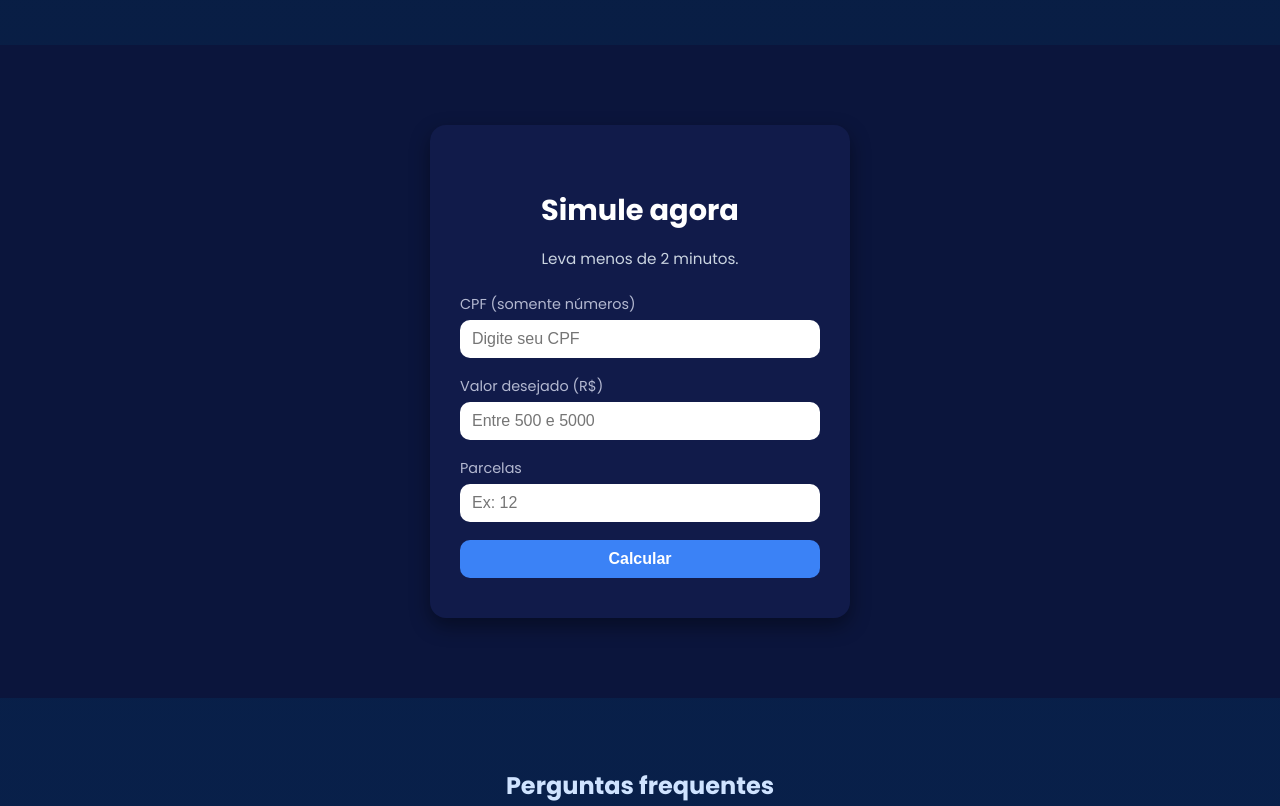
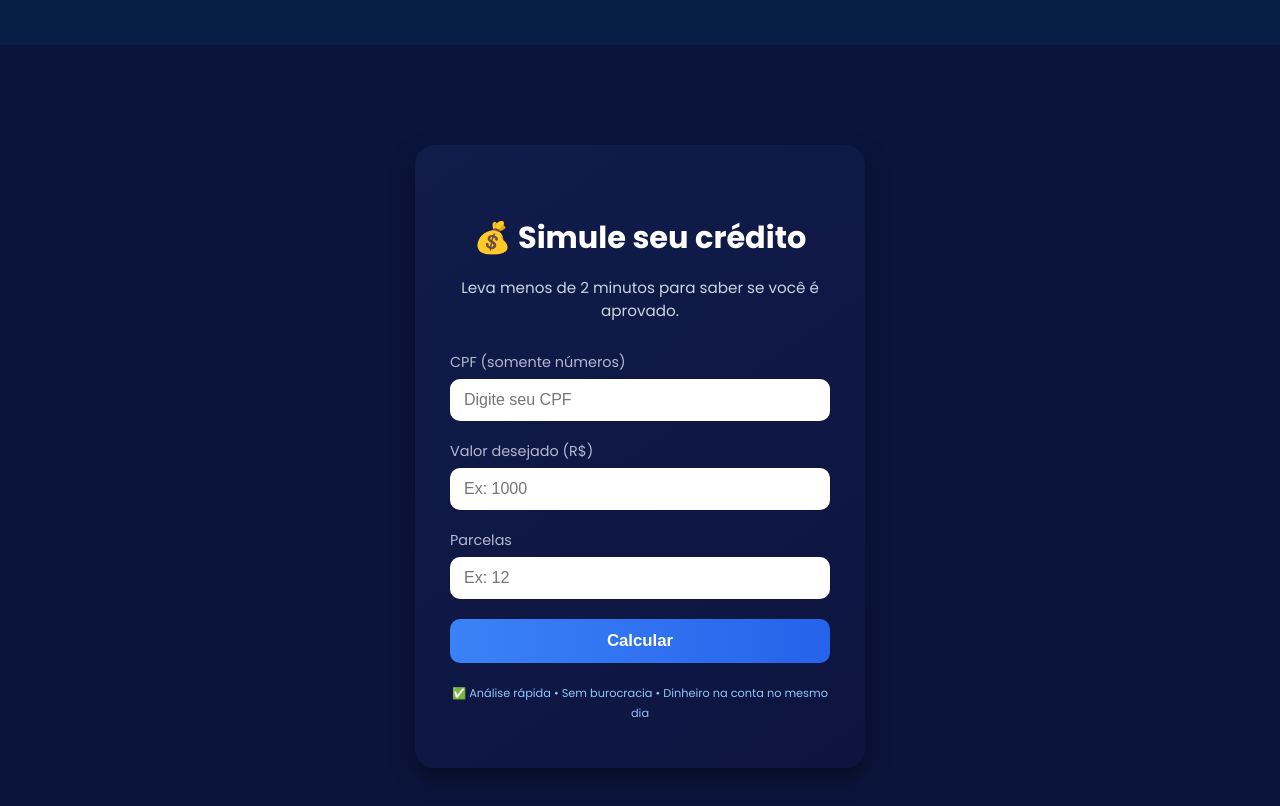
Before and after one commit to sacnutrividaretinox-ui/MaozinhaCred, a plain HTML site: page index.html in a window 1280 px wide. Shown: the part 1900-2706 px from the top of the page. Drawn offline with Linux system fonts and the light colour scheme.

Commit message:
Atualização: layout centralizado do card de simulação

```diff
--- a/index.html
+++ b/index.html
@@ -147,8 +147,8 @@
   <!-- Simulador (âncora) -->
   <section id="simulador" class="simulador">
   <div class="simulador-card">
-    <h2>Simule agora</h2>
-    <p>Leva menos de 2 minutos.</p>
+    <h2>💰 Simule seu crédito</h2>
+    <p>Leva menos de 2 minutos para saber se você é aprovado.</p>
 
     <form id="formSimulacao" onsubmit="redirecionar(event)">
       <div class="campo">
@@ -158,7 +158,7 @@
 
       <div class="campo">
         <label for="valor">Valor desejado (R$)</label>
-        <input type="number" id="valor" placeholder="Entre 500 e 5000" required>
+        <input type="number" id="valor" placeholder="Ex: 1000" required>
       </div>
 
       <div class="campo">
@@ -166,8 +166,12 @@
         <input type="number" id="parcelas" placeholder="Ex: 12" required>
       </div>
 
-      <button type="submit">Calcular</button>
+      <button type="submit" class="btn-calcular">Calcular</button>
     </form>
+
+    <div class="simulador-info">
+      <small>✅ Análise rápida • Sem burocracia • Dinheiro na conta no mesmo dia</small>
+    </div>
   </div>
 </section>
 
--- a/style.css
+++ b/style.css
@@ -96,72 +96,91 @@ a{color:inherit;text-decoration:none}
   display: flex;
   justify-content: center;
   align-items: center;
-  background-color: #0B153C; /* mesmo fundo da página */
-  padding: 80px 20px;
+  background: #0B153C;
+  padding: 100px 20px;
 }
 
 .simulador-card {
-  background-color: #111B4A; /* cor do card */
-  border-radius: 16px;
-  box-shadow: 0 8px 20px rgba(0, 0, 0, 0.4);
-  padding: 40px 30px;
+  background: linear-gradient(145deg, #111C4A, #0D1440);
+  border-radius: 20px;
+  box-shadow: 0 10px 25px rgba(0, 0, 0, 0.4);
+  padding: 45px 35px;
   width: 100%;
-  max-width: 420px;
+  max-width: 450px;
+  text-align: center;
   color: #fff;
-  text-align: center;
+  transition: transform 0.3s ease, box-shadow 0.3s ease;
+}
+
+.simulador-card:hover {
+  transform: translateY(-5px);
+  box-shadow: 0 15px 30px rgba(0, 0, 0, 0.5);
 }
 
 .simulador-card h2 {
-  font-size: 1.8rem;
+  font-size: 1.9rem;
   font-weight: 700;
-  margin-bottom: 8px;
+  color: #ffffff;
+  margin-bottom: 10px;
 }
 
 .simulador-card p {
   color: #cbd5e1;
-  margin-bottom: 24px;
+  margin-bottom: 30px;
   font-size: 0.95rem;
 }
 
 .simulador-card .campo {
   text-align: left;
-  margin-bottom: 18px;
+  margin-bottom: 20px;
 }
 
 .simulador-card label {
   display: block;
   font-size: 0.9rem;
   color: #b3b8d0;
-  margin-bottom: 5px;
+  margin-bottom: 6px;
 }
 
 .simulador-card input {
   width: 100%;
-  padding: 10px 12px;
+  padding: 12px 14px;
   border-radius: 10px;
   border: none;
+  outline: none;
+  background: #fff;
   font-size: 1rem;
-  outline: none;
   color: #111;
+  transition: 0.2s ease;
 }
 
-.simulador-card button {
+.simulador-card input:focus {
+  box-shadow: 0 0 0 3px rgba(59, 130, 246, 0.6);
+}
+
+.btn-calcular {
   width: 100%;
-  background-color: #3b82f6;
+  background: linear-gradient(to right, #3B82F6, #2563EB);
   color: white;
   border: none;
   border-radius: 10px;
-  padding: 10px 0;
-  font-size: 1rem;
+  padding: 12px 0;
+  font-size: 1.05rem;
   font-weight: 600;
   cursor: pointer;
-  transition: background 0.3s;
+  transition: 0.3s;
 }
 
-.simulador-card button:hover {
-  background-color: #2563eb;
+.btn-calcular:hover {
+  background: linear-gradient(to right, #2563EB, #1D4ED8);
+  transform: scale(1.03);
 }
 
+.simulador-info {
+  margin-top: 20px;
+  color: #93C5FD;
+  font-size: 0.85rem;
+}
 
 /* CTA final */
 .cta-final{position:relative;padding:60px 20px;text-align:center}
```
